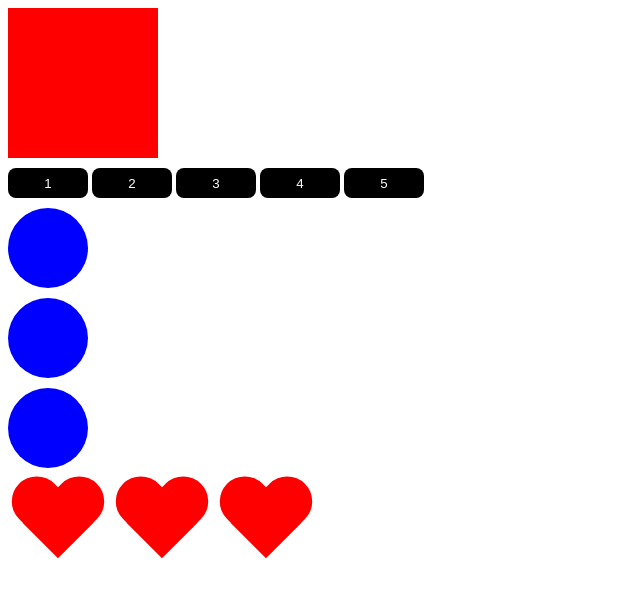
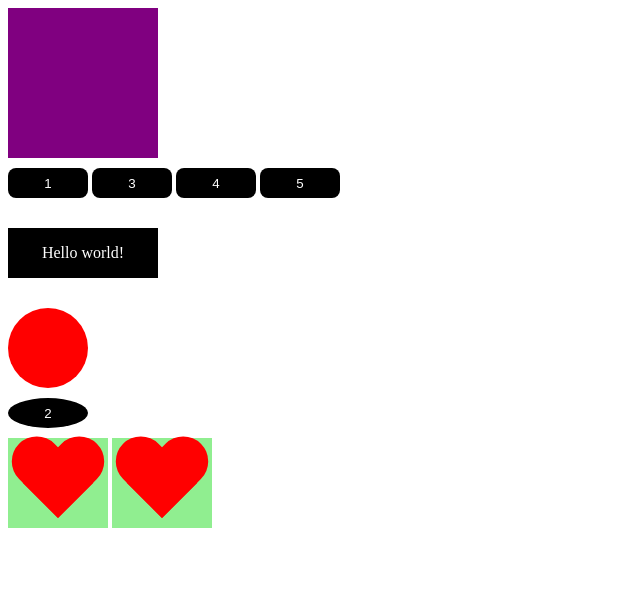
Before and after one commit to EgorkinMikhail/JavaScript, a plain HTML site: page tutObjHtmlCss/indexObj.html in a window 1280 px wide. Shown: the whole page, without its empty margins (0-640 px from the left). Drawn offline with Linux system fonts and the light colour scheme.

Commit message:
tutorial 6

```diff
--- a/tutObjHtmlCss/indexObj.html
+++ b/tutObjHtmlCss/indexObj.html
@@ -19,9 +19,11 @@
         <div class="circle"></div>
         <div class="circle"></div>
 
-        <div class="heart"></div>
-        <div class="heart"></div>
-        <div class="heart"></div>
+        <div class = "wrapper">
+            <div class="heart"></div>
+            <div class="heart"></div>
+            <div class="heart"></div>
+        </div>
 
         <script src="tutorialObj.js"></script>
 
--- a/tutObjHtmlCss/tutorialObj.js
+++ b/tutObjHtmlCss/tutorialObj.js
@@ -3,17 +3,60 @@ let box = document.getElementById('box');
 let btn = document.getElementsByTagName('button'),
     crcl = document.getElementsByClassName('circle'),
     heart = document.querySelectorAll('.heart'),
-    oneHeart = document.querySelector('.heart');
+    oneHeart = document.querySelector('.heart'),
+    wrapper = document.querySelector('.wrapper');
 
-console.log(box);
+// console.log(box);
 
-console.log(btn);
-console.log(btn[0]);
+// console.log(btn);
+// console.log(btn[0]);
 
-console.log(crcl);
-console.log(crcl[2]);
+// console.log(crcl);
+// console.log(crcl[2]);
 
-console.log(heart);
-console.log(heart[1]);
+// console.log(heart);
+// console.log(heart[1]);
 
-console.log(oneHeart);
+// console.log(oneHeart);
+
+box.style.backgroundColor = 'purple';
+
+btn[1].style.borderRadius = '100%';
+
+crcl[0].style.backgroundColor = 'red';
+crcl[1].style.backgroundColor = 'yellow';
+crcl[2].style.backgroundColor = 'green';
+
+// for (let i = 0; i < heart.length; i++) {
+//     heart[i].style.backgroundColor = 'blue';
+// };
+
+heart.forEach(function(item, i, hearts) {
+    item.style.backgroundColor = 'lightgreen';
+});
+
+let div = document.createElement('div'),
+    text = document.createTextNode('I was here');
+
+console.log(div);
+console.log(text);
+
+div.classList.add('black');
+
+document.body.appendChild(div);
+
+console.log(div);
+
+//wrapper.appendChild(div);
+
+//div.innerHTML = '<h1>Hello world!</h1>';
+div.textContent = 'Hello world!';
+
+
+document.body.insertBefore(div, crcl[0]);
+
+document.body.removeChild(crcl[1]);
+
+wrapper.removeChild(heart[1]);
+
+document.body.replaceChild(btn[1], crcl[1]);
```
